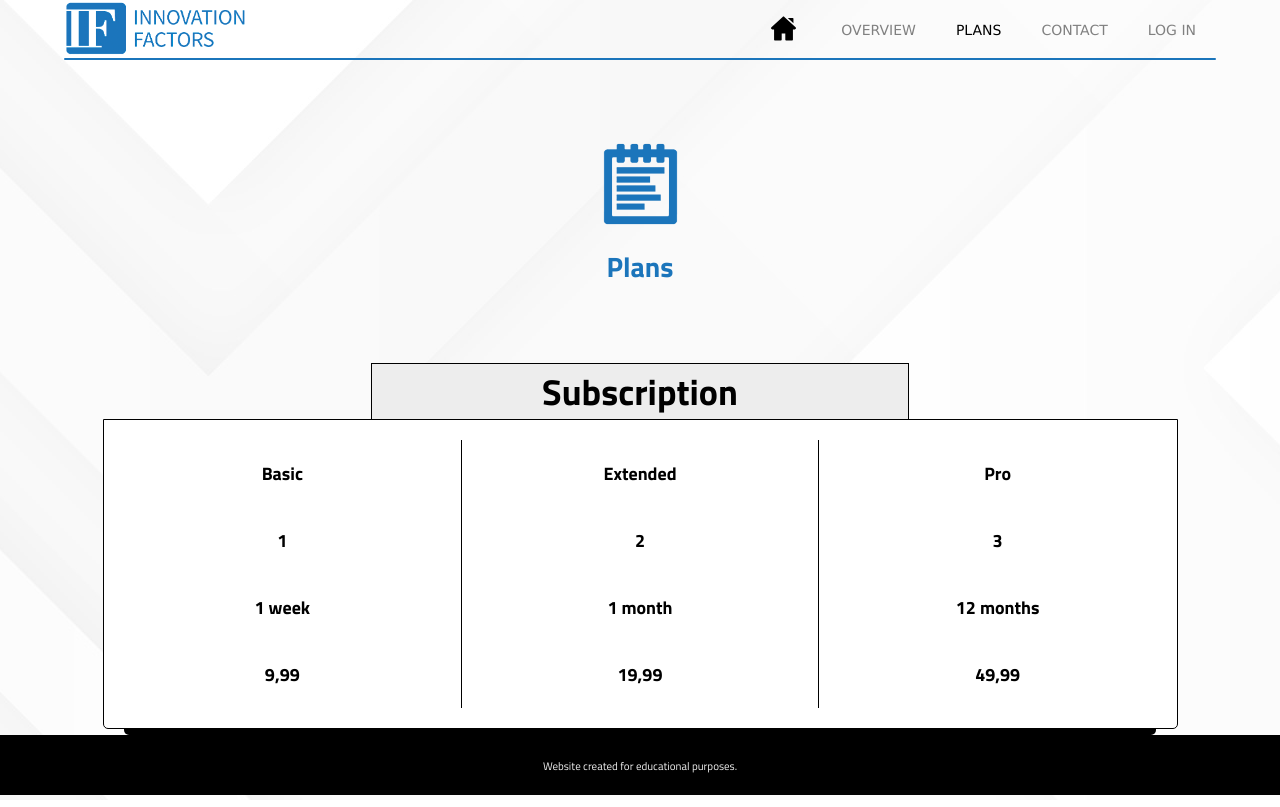
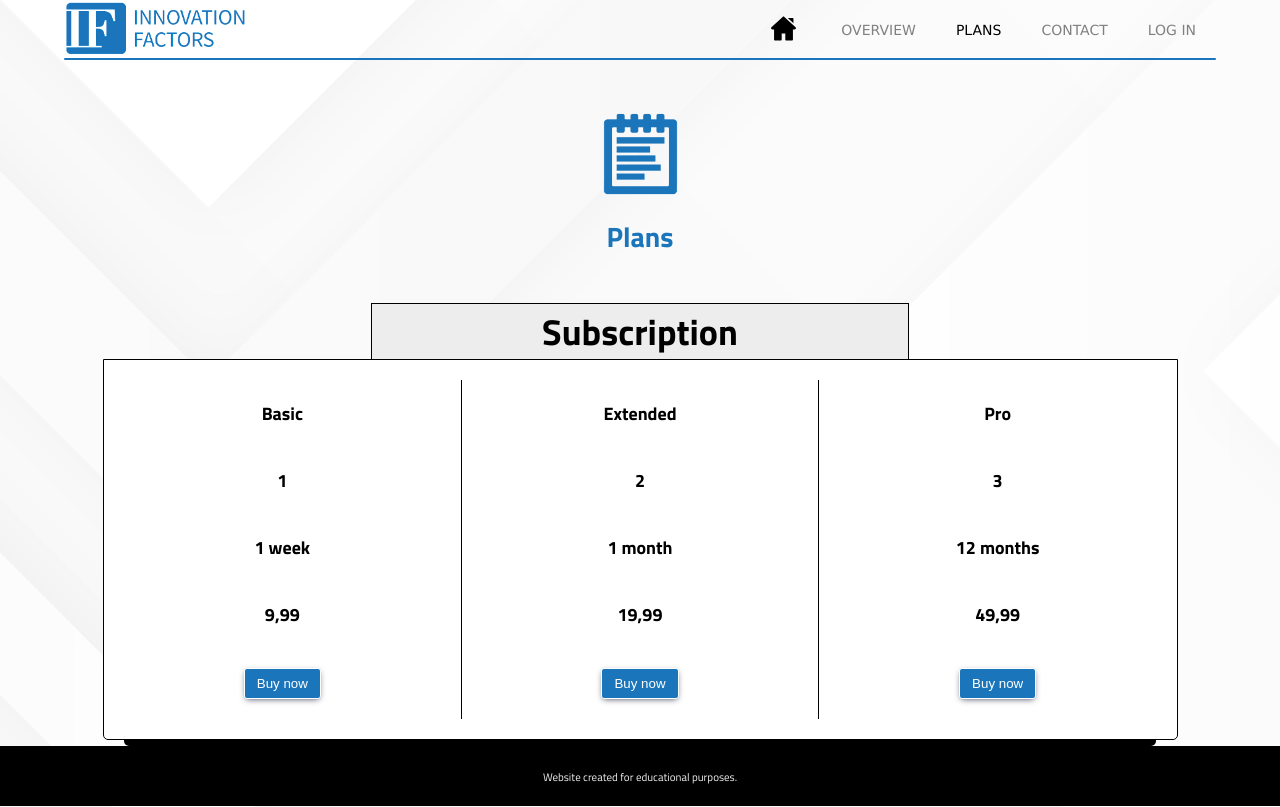
Before and after one commit to klauza/innovation-factors-business-app, a React (Create React App) app: page /plans in a window 1280 px wide. Built offline with nearby package versions, Linux system fonts and the light colour scheme.

Commit message:
adjust design of plans route

```diff
--- a/src/views/pages/Plans/PlansCSS.js
+++ b/src/views/pages/Plans/PlansCSS.js
@@ -13,7 +13,8 @@ export const Wrapper = styled.div`
   margin: 0 auto 0;
   max-width: 500px;
   padding: 0 10px;
-  padding-top: 60px;
+  padding-top: 30px;
+  padding-bottom: 30px;
 
   .section-image {
     width: 125px;
--- a/src/views/pages/Plans/PlansLayout.js
+++ b/src/views/pages/Plans/PlansLayout.js
@@ -7,7 +7,7 @@ const Wrapper = styled.div`
 
   max-width: 1080px;
   margin: 0 auto;
-  padding-top: 60px;
+  /* padding-top: 60px; */
   padding-left: 2.5px;
   padding-right: 2.5px;
 
@@ -40,6 +40,22 @@ const Wrapper = styled.div`
       div {
         padding: 20px 5px;
         text-align: center;
+      }
+
+      .plan-btn {
+        button {
+          padding: 7px 12px;
+          cursor: pointer;
+          box-shadow: 0px 2px 6px -2px rgba(66, 68, 90, 1);
+          background: #1b75bb;
+          color: #fff;
+          outline: none;
+          border: 1px solid white;
+          border-radius: 3px;
+          &:hover {
+            box-shadow: 0px 2px 12px -1px rgba(66, 68, 90, 1);
+          }
+        }
       }
     }
 
@@ -76,18 +92,27 @@ const PlansLayout = () => {
           <div className="plan-number">1</div>
           <div className="plan-duration">1 week</div>
           <div className="plan-price">9,99</div>
+          <div className="plan-btn">
+            <button>Buy now</button>
+          </div>
         </div>
         <div className="plan-column">
           <div className="plan-name">Extended</div>
           <div className="plan-number">2</div>
           <div className="plan-duration">1 month</div>
           <div className="plan-price">19,99</div>
+          <div className="plan-btn">
+            <button>Buy now</button>
+          </div>
         </div>
         <div className="plan-column">
           <div className="plan-name">Pro</div>
           <div className="plan-number">3</div>
           <div className="plan-duration">12 months</div>
           <div className="plan-price">49,99</div>
+          <div className="plan-btn">
+            <button>Buy now</button>
+          </div>
         </div>
       </div>
     </Wrapper>
```
